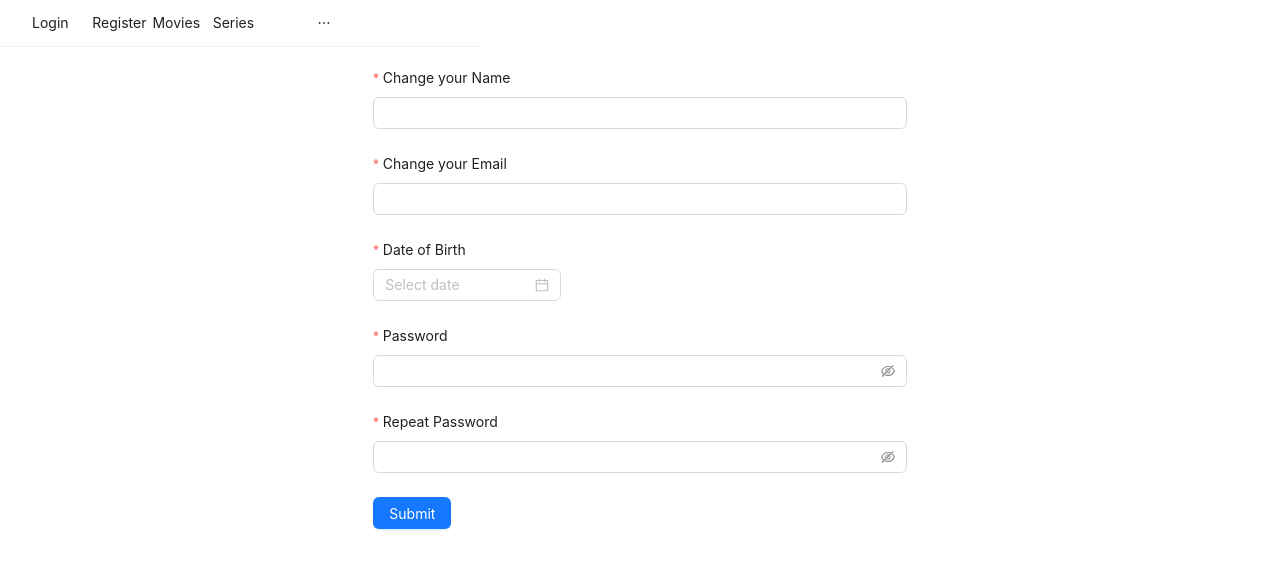
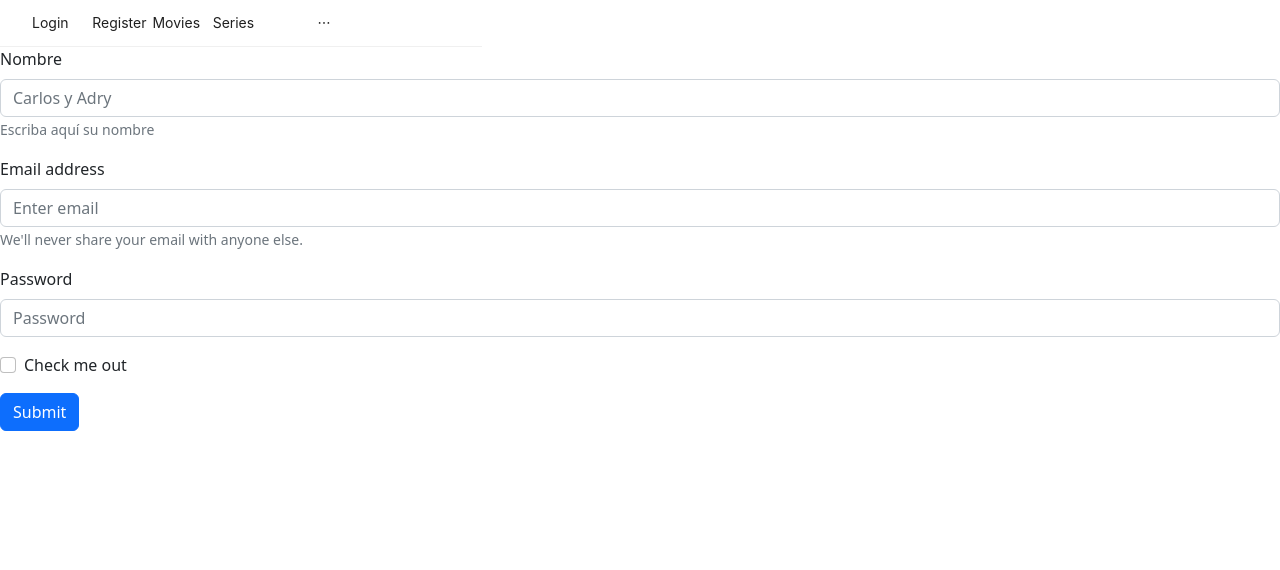
Before and after one commit to AdryDevs/react-front-connected-to-backend-database, a React (Create React App) app: page /Settings in a window 1280 px wide. Shown: the top 570 px of the page. Built offline with nearby package versions, Linux system fonts and the light colour scheme; no server answers.

Commit message:
Cambiando de antz-design a bootstart el SettingsUser, faltan rows y cols

```diff
--- a/package.json
+++ b/package.json
@@ -10,8 +10,10 @@
     "@testing-library/user-event": "^13.5.0",
     "antd": "^5.0.0",
     "axios": "^1.1.3",
+    "bootstrap": "^5.2.3",
     "jwt-decode": "^3.1.2",
     "react": "^18.2.0",
+    "react-bootstrap": "^2.6.0",
     "react-dom": "^18.2.0",
     "react-redux": "^8.0.5",
     "react-router-dom": "^6.4.3",
--- a/src/Containers/SettingsUser/SettingsUser.jsx
+++ b/src/Containers/SettingsUser/SettingsUser.jsx
@@ -1,137 +1,44 @@
-// import "./Settings.scss"
+import Button from 'react-bootstrap/Button';
+import Form from 'react-bootstrap/Form';
 import React from 'react';
-import { Button, Form, Input,DatePicker, Col, Row } from 'antd';
-const Settings = () =>{
-    const onFinish = (values) => {
-        console.log('Success:', values);
-      };
-      const onFinishFailed = (errorInfo) => {
-        console.log('Failed:', errorInfo);
-      };
+import 'bootstrap/dist/css/bootstrap.min.css';
+import Container from 'react-bootstrap/Container';
+import Row from 'react-bootstrap/Row';
+import Col from 'react-bootstrap/Col';
 
-    return (
-        <div className="principal">
-<br />
-<Row>
-    <Col xs={1} sm={2} md={6} lg={7}></Col>
-    <Col  xs={22} sm={20} md={12} lg={10}>
-    <Form className="Settings-form"
-      name="basic"
-      layout="vertical"
-      onFinish={onFinish}
-      onFinishFailed={onFinishFailed}
-      autoComplete="off"
-    >
-         <Form.Item
-        label="Change your Name"
-        name="username"
-        hasFeedback
-        rules={[
-          {
-            required: true,
-            message: 'Please input your username!',
-          },
-        ]}
-      >
-        <Input />
-      </Form.Item>
- <Form.Item
-        label="Change your Email"
-        name="email"
-        hasFeedback
-        rules={[
-          {
-            required: true,
-            message: 'Please input your email!',
-          },
-          {
-            type: 'email',
-            message: 'The input is not valid E-mail!',
-          },
-        ]}
-      >
-        <Input />
-      </Form.Item>
 
-      <Form.Item
-        label="Date of Birth"
-        name="birthdate"
-        hasFeedback
-        rules={[
-          {
-            required: true,
-            message: 'Please input your username!',
-          },
-        ]}
-      >
-        <DatePicker/>
-      </Form.Item>
+function SettingsUser() {
+  return (
 
-      <Form.Item
-        label="Password"
-        name="password"
-        hasFeedback
-        rules={[
-          {
-            required: true,
-            message: 'Please input your password!',
-          },
-            {
-              pattern: /[?=.*[0-9]]*/,
-              message: "Password must contain a number!"
-            },
-            {
-              pattern: /[?=.*[a-z]]*/,
-              message: "Password must contain at least 1 lower case!"
-            },
-            {
-              pattern: /[?=.*[A-Z]]*/,
-              message: "Password must contain at least 1 upper case!"
-            },
-            {
-              pattern: /[[a-zA-Z0-9]{8,}]*/,
-              message: "Password must contain at least 8 characters!"
-            },
+    <Form>
+      <Form.Group className="mb-3" controlId="formBasicName">
+        <Form.Label>Nombre</Form.Label>
+        <Form.Control type="text" placeholder="Carlos y Adry" />
+        <Form.Text className="text-muted">
+          Escriba aquí su nombre
+        </Form.Text>
+      </Form.Group>
+      <Form.Group className="mb-3" controlId="formBasicEmail">
+        <Form.Label>Email address</Form.Label>
+        <Form.Control type="email" placeholder="Enter email" />
+        <Form.Text className="text-muted">
+          We'll never share your email with anyone else.
+        </Form.Text>
+      </Form.Group>
 
-        ]}
-      >
-        <Input.Password />
-      </Form.Item>
-
-      <Form.Item
-        label="Repeat Password"
-        name="password2"
-        hasFeedback
-        rules={[
-          {
-            required: true,
-            message: 'Please repeat your password!',
-          },
-          ({ getFieldValue }) => ({
-            validator(_, value) {
-              if (!value || getFieldValue('password') === value) {
-                return Promise.resolve();
-              }
-              return Promise.reject(new Error('The two passwords that you entered do not match!'));
-            },
-          }),
-        ]}
-      >
-        <Input.Password />
-      </Form.Item>
-
-      <Form.Item>
-        <Button type="primary" htmlType="submit">
-          Submit
-        </Button>
-      </Form.Item>
+      <Form.Group className="mb-3" controlId="formBasicPassword">
+        <Form.Label>Password</Form.Label>
+        <Form.Control type="password" placeholder="Password" />
+      </Form.Group>
+      <Form.Group className="mb-3" controlId="formBasicCheckbox">
+        <Form.Check type="checkbox" label="Check me out" />
+      </Form.Group>
+      <Button variant="primary" type="submit">
+        Submit
+      </Button>
     </Form>
-    </Col>
-
-    <Col xs={1} sm={2} md={6} lg={7}></Col>
-
-</Row>
-    </div>
   );
 }
-export default Settings;
+
+
+export default SettingsUser;
```
Also changed, not shown: 1 other file (tests, documents, lock files or other folders).
